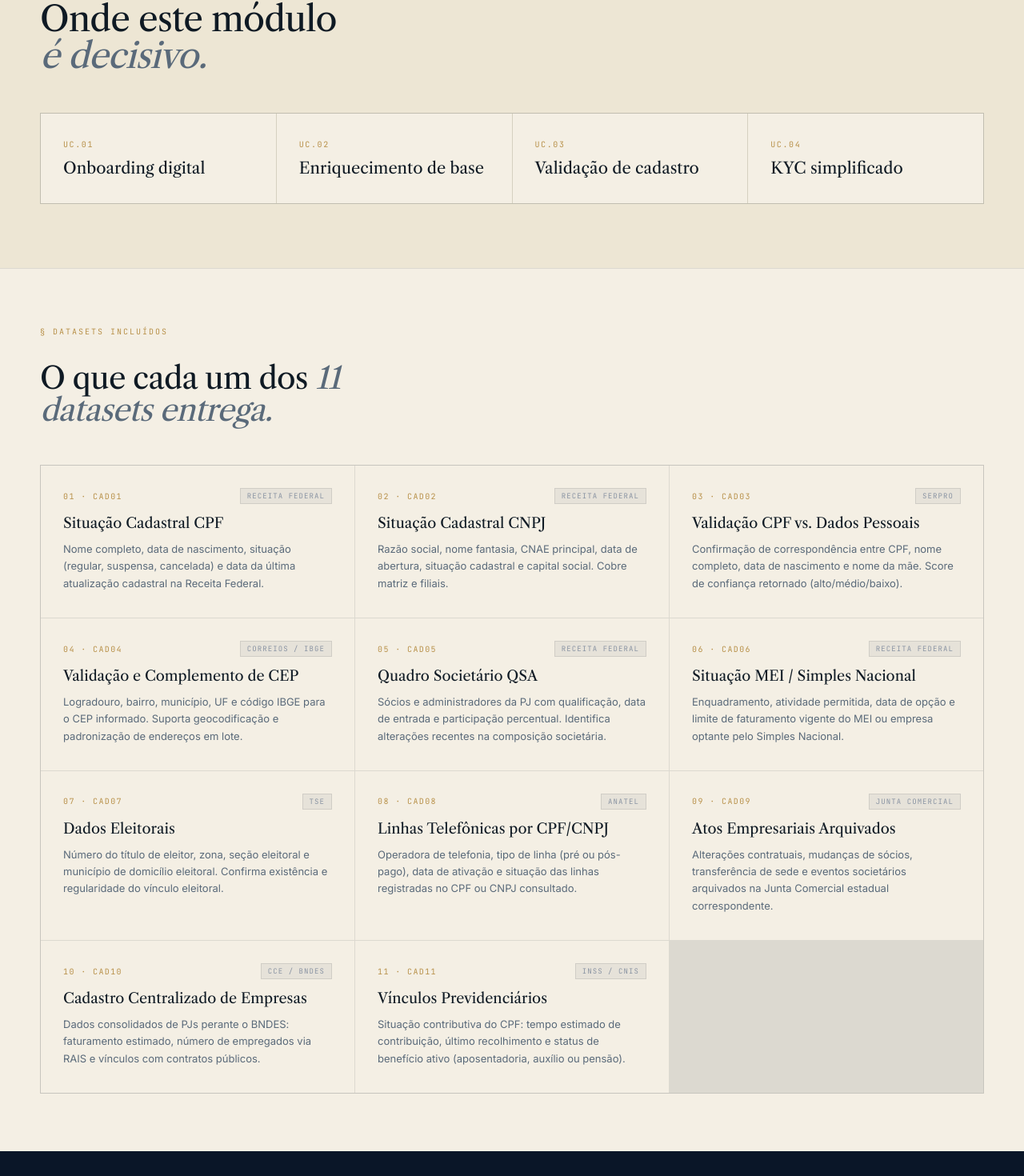
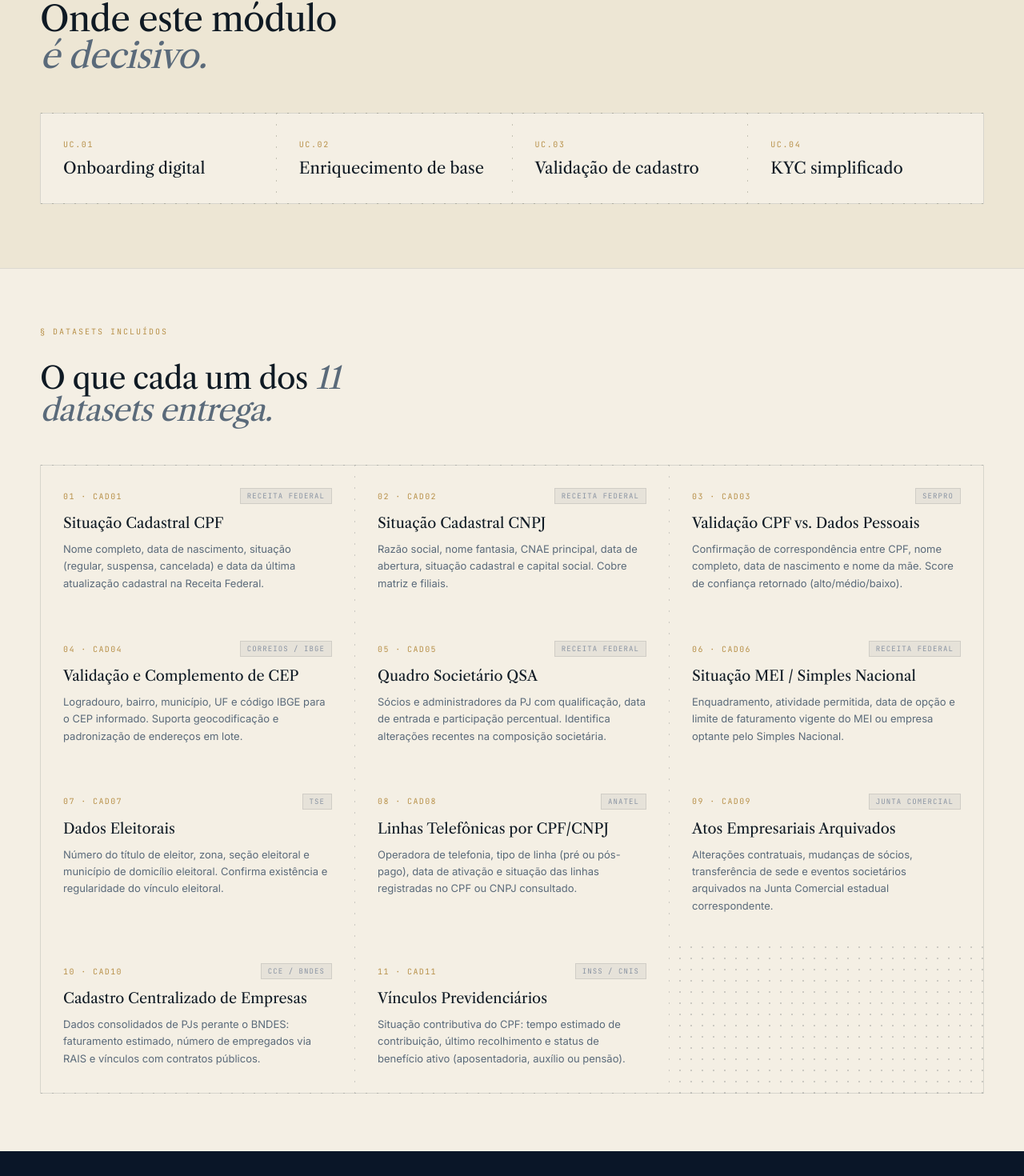
Before and after one commit to ctoutbank/snc-site, a Next.js app: page /plataforma/consulta-cadastral in a window 1280 px wide. Shown: the part 1177-2647 px from the top of the page at 80% size. Built offline with nearby package versions, Linux system fonts and the light colour scheme.

Commit message:
feat: aplica padrão dots (snc-dot-bg) em espaços vazios nos grids de Casos de Uso e Datasets — módulos detail page

```diff
--- a/src/app/plataforma/[modulo]/page.tsx
+++ b/src/app/plataforma/[modulo]/page.tsx
@@ -150,7 +150,7 @@ export default async function ModuloPage({ params }: Props) {
                 Onde este módulo<br />
                 <span style={{ fontStyle: 'italic', color: '#5a6a7a' }}>é decisivo.</span>
               </h2>
-              <div style={{ display: 'grid', gridTemplateColumns: 'repeat(auto-fill, minmax(240px, 1fr))', gap: 1, background: 'rgba(15,26,36,.1)', border: '1px solid rgba(15,26,36,.1)' }}>
+              <div style={{ display: 'grid', gridTemplateColumns: 'repeat(auto-fill, minmax(240px, 1fr))', gap: 1, background: 'var(--snc-dot-bg)', border: '1px solid rgba(15,26,36,.12)' }}>
                 {m.useCases.map((uc, i) => (
                   <div key={uc} style={{ background: 'var(--snc-paper)', padding: '32px 28px', display: 'flex', flexDirection: 'column', gap: 12 }}>
                     <div style={{ fontFamily: 'JetBrains Mono, monospace', fontSize: 10, color: 'var(--snc-brass)', letterSpacing: '.16em' }}>
@@ -179,7 +179,7 @@ export default async function ModuloPage({ params }: Props) {
                 </h2>
               </div>
 
-              <div style={{ display: 'grid', gridTemplateColumns: 'repeat(auto-fit, minmax(340px, 1fr))', gap: 1, background: 'rgba(15,26,36,.1)', border: '1px solid rgba(15,26,36,.1)' }}>
+              <div style={{ display: 'grid', gridTemplateColumns: 'repeat(auto-fit, minmax(340px, 1fr))', gap: 1, background: 'var(--snc-dot-bg)', border: '1px solid rgba(15,26,36,.12)' }}>
                 {m.datasetItems.map((ds, i) => (
                   <div key={ds.id} style={{ background: 'var(--snc-paper)', padding: '28px 28px 32px', display: 'flex', flexDirection: 'column', gap: 10 }}>
                     <div style={{ display: 'flex', alignItems: 'center', justifyContent: 'space-between', marginBottom: 4 }}>
```
